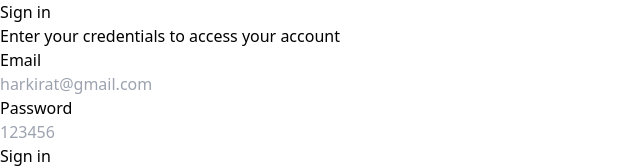
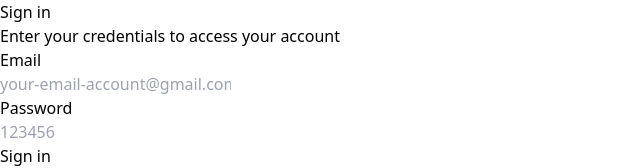
Before and after one commit to GameBle/not_paytm, a React (Vite) app in the folder frontend/: page /signin in a window 1280 px wide. Shown: the top 168 px of the page, without its empty margins (0-640 px from the left). Built offline with nearby package versions, Linux system fonts and the light colour scheme; the HTML template or start-up script is replaced by a standard one.

Commit message:
placeholder change

```diff
--- a/frontend/src/pages/Signin.jsx
+++ b/frontend/src/pages/Signin.jsx
@@ -11,7 +11,7 @@ export const Signin = () => {
       <div className="rounded-lg bg-white w-80 text-center p-2 h-max px-4">
         <Heading label={"Sign in"} />
         <SubHeading label={"Enter your credentials to access your account"} />
-        <InputBox placeholder="harkirat@gmail.com" label={"Email"} />
+        <InputBox placeholder="your-email-account@gmail.com" label={"Email"} />
         <InputBox placeholder="123456" label={"Password"} />
         <div className="pt-4">
           <Button label={"Sign in"} />
```
